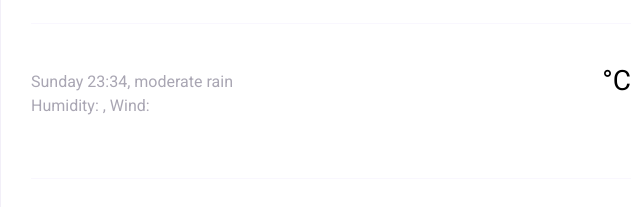
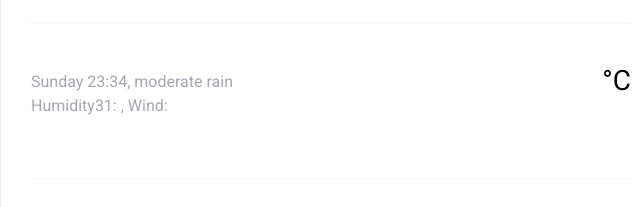
Before and after one commit to AnastasiiaDubchak/js-search-engine-challenge-forked, a website built with Parcel: page index.html in a window 1280 px wide. Shown: the part 155-362 px from the top of the page, 309-949 px from the left. Built offline with nearby package versions, Linux system fonts and the light colour scheme.

Commit message:
Update index.html

```diff
--- a/index.html
+++ b/index.html
@@ -34,8 +34,8 @@
           <div>
             <h1 class="current-city" id="current-city"></h1>
             <p class="current-details">
-              <span id="current-date"></span>, moderate rain <br />
-              Humidity: <strong></strong>, Wind: <strong></strong>
+              <span id="current-date"></span>, <span >moderate rain </span> <br />
+              <span >Humidity31: <strong></strong> </span>, <span >Wind: <strong></strong></span>
             </p>
           </div>
           <div class="current-temperature">
```
